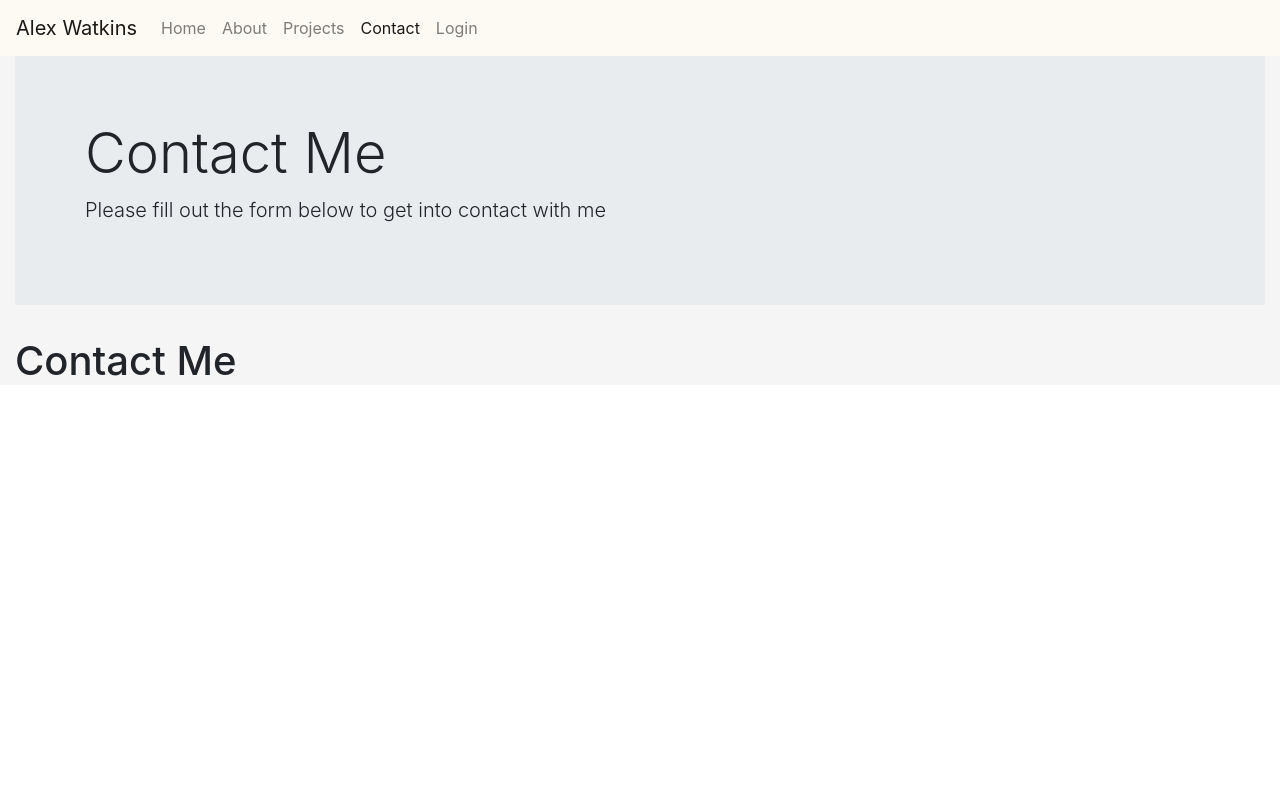
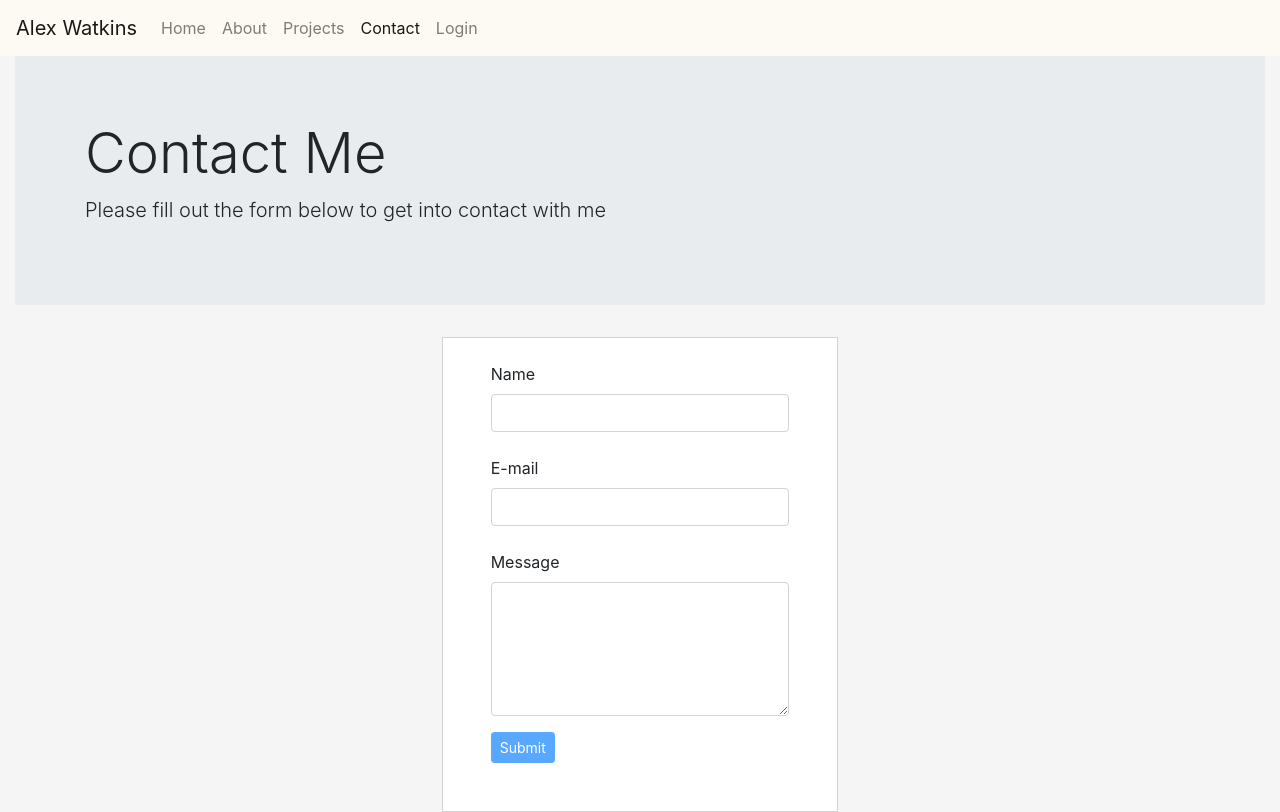
Before and after one commit to afw821/react-portfolio, a React (Create React App) app in the folder client/: page /contact in a window 1280 px wide. Built offline with nearby package versions, Linux system fonts and the light colour scheme.

Commit message:
Created contact form from the form class

```diff
--- a/client/src/App.js
+++ b/client/src/App.js
@@ -4,7 +4,7 @@ import { Route, Switch, Redirect } from "react-router-dom";
 import Home from "./components/home";
 import LoginForm from "./components/loginForm";
 import About from "./components/about";
-import Contact from "./components/contact";
+import ContactForm from "./components/contactForm";
 import Projects from "./components/projects";
 import NotFound from "./components/notFound";
 import ProjectDetails from "./components/projectDetails";
@@ -19,7 +19,7 @@ function App() {
           <Route path="/home" component={Home} />
           <Route path="/login" component={LoginForm} />
           <Route path="/about" component={About} />
-          <Route path="/contact" component={Contact} />
+          <Route path="/contact" component={ContactForm} />
           <Route path="/projects" component={Projects} />
           <Route path="/not-found" component={NotFound}></Route>
           <Redirect from="/" exact to="/home" />
--- a/client/src/components/common/form.jsx
+++ b/client/src/components/common/form.jsx
@@ -1,6 +1,7 @@
 import React, { Component } from "react";
 import Joi from "joi-browser";
 import Input from "./input";
+import TextArea from "./textArea";
 
 class Form extends Component {
   state = {
@@ -66,6 +67,20 @@ class Form extends Component {
       />
     );
   }
+  renderTextArea(name, label, type, rows) {
+    const { data, errors } = this.state;
+    return (
+      <TextArea
+        name={name}
+        value={data[name]}
+        label={label}
+        onChange={this.handleChange}
+        type={type}
+        error={errors[name]}
+        rows={rows}
+      />
+    );
+  }
 }
 
 export default Form;
--- /dev/null
+++ b/client/src/components/common/textArea.jsx
@@ -0,0 +1,20 @@
+import React from "react";
+
+const TextArea = ({ value, onChange, name, label, type, error, rows }) => {
+  return (
+    <div className="form-group">
+      <label htmlFor={name}>{label}</label>
+      <textarea
+        value={value}
+        onChange={onChange}
+        name={name}
+        type={type}
+        id={name}
+        rows={rows}
+        className="form-control"
+      ></textarea>
+    </div>
+  );
+};
+
+export default TextArea;
--- a/client/src/components/contact.jsx
+++ /dev/null
@@ -1,20 +0,0 @@
-import React, { Component } from 'react'
-import JumboTron from './common/jumbotron'
-
-class Contact extends Component {
-  render() {
-    const text = {
-      message: 'Contact Me',
-      description: 'Please fill out the form below to get into contact with me',
-    }
-
-    return (
-      <>
-        <JumboTron message={text.message} description={text.description} />
-        <h1>Contact Me</h1>
-      </>
-    )
-  }
-}
-
-export default Contact
--- /dev/null
+++ b/client/src/components/contactForm.jsx
@@ -0,0 +1,58 @@
+import React, { Component } from "react";
+import JumboTron from "./common/jumbotron";
+import Form from "./common/form";
+import Joi from "joi-browser";
+
+class ContactForm extends Form {
+  state = {
+    data: {
+      name: "",
+      email: "",
+      message: "",
+    },
+    errors: {},
+  };
+
+  schema = {
+    name: Joi.string().required().min(1).max(25).label("Name"),
+    email: Joi.string().email().min(3).max(50).required().label("Email"),
+    message: Joi.string().required().min(5).max(255).label("Message"),
+  };
+
+  doSubmit = async () => {
+    try {
+      console.log("Form Submitted");
+    } catch (ex) {
+      console.log("error", ex);
+    }
+  };
+
+  render() {
+    const text = {
+      message: "Contact Me",
+      description: "Please fill out the form below to get into contact with me",
+    };
+
+    return (
+      <>
+        <JumboTron message={text.message} description={text.description} />
+        <div className="row">
+          <div className="col-4"></div>
+          <div className="col-4">
+            <form
+              className="pb-5 pl-5 pr-5 pt-4 login-form"
+              onSubmit={this.handleSubmit}
+            >
+              {this.renderInput("name", "Name")}
+              {this.renderInput("email", "E-mail", "email")}
+              {this.renderTextArea("message", "Message", "text", 5)}
+              {this.renderButton("Submit")}
+            </form>
+          </div>
+        </div>
+      </>
+    );
+  }
+}
+
+export default ContactForm;
--- a/client/src/components/loginForm.jsx
+++ b/client/src/components/loginForm.jsx
@@ -1,6 +1,5 @@
 import React, { Component } from "react";
 import JumboTron from "./common/jumbotron";
-import Input from "./common/input";
 import Joi from "joi-browser";
 import Form from "./common/form";
 
@@ -36,7 +35,7 @@ class LoginForm extends Form {
           <div className="col-4"></div>
           <div className="col-4">
             <form
-              className="pb-5 pl-5 pr-5 pt-4 account-login-form"
+              className="pb-5 pl-5 pr-5 pt-4 login-form"
               onSubmit={this.handleSubmit}
             >
               {this.renderInput("username", "Username")}
--- a/client/src/index.css
+++ b/client/src/index.css
@@ -11,7 +11,7 @@ code {
   font-family: source-code-pro, Menlo, Monaco, Consolas, "Courier New",
     monospace;
 }
-.account-login-form {
+.login-form {
   border: 1px solid lightgray;
   background-color: white;
 }
@@ -33,6 +33,6 @@ code {
   max-height: 200px;
   max-width: 225px;
 }
-.min-height{
-  min-height:244px;
+.min-height {
+  min-height: 244px;
 }
```
